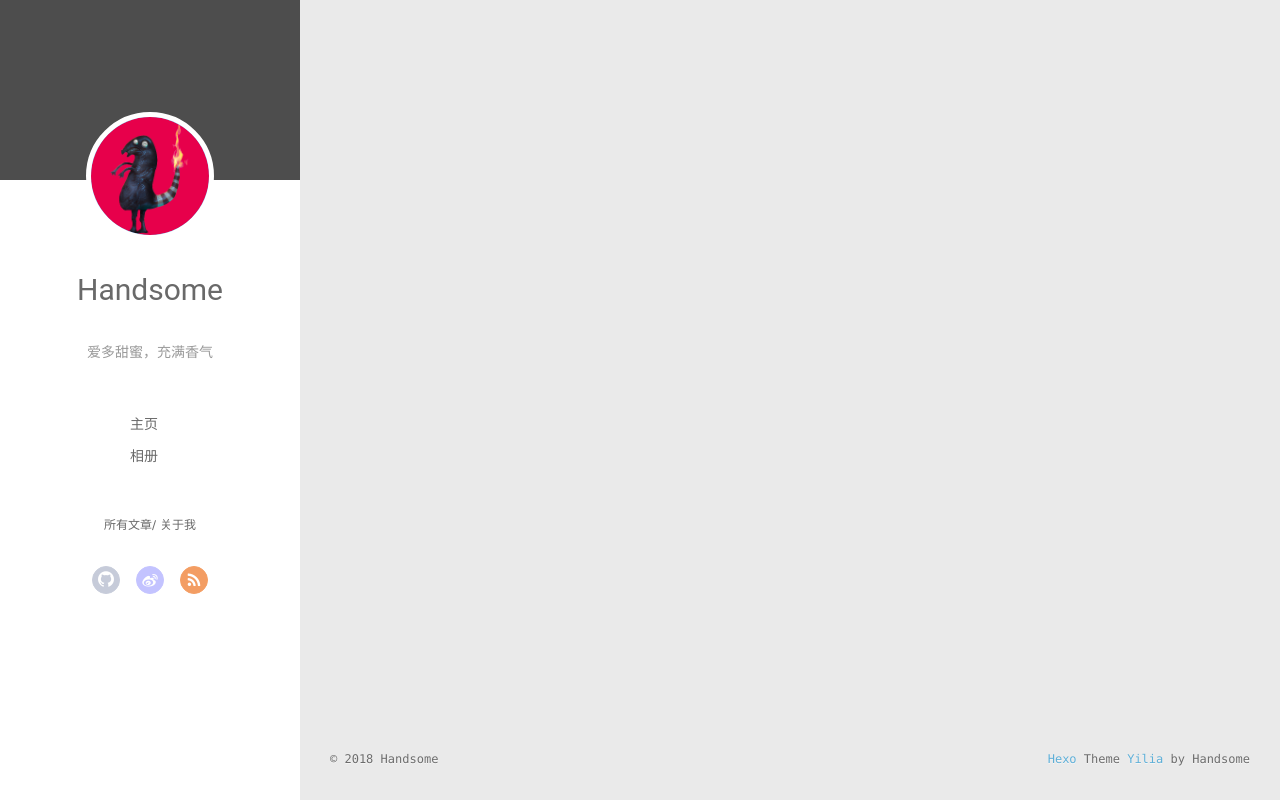
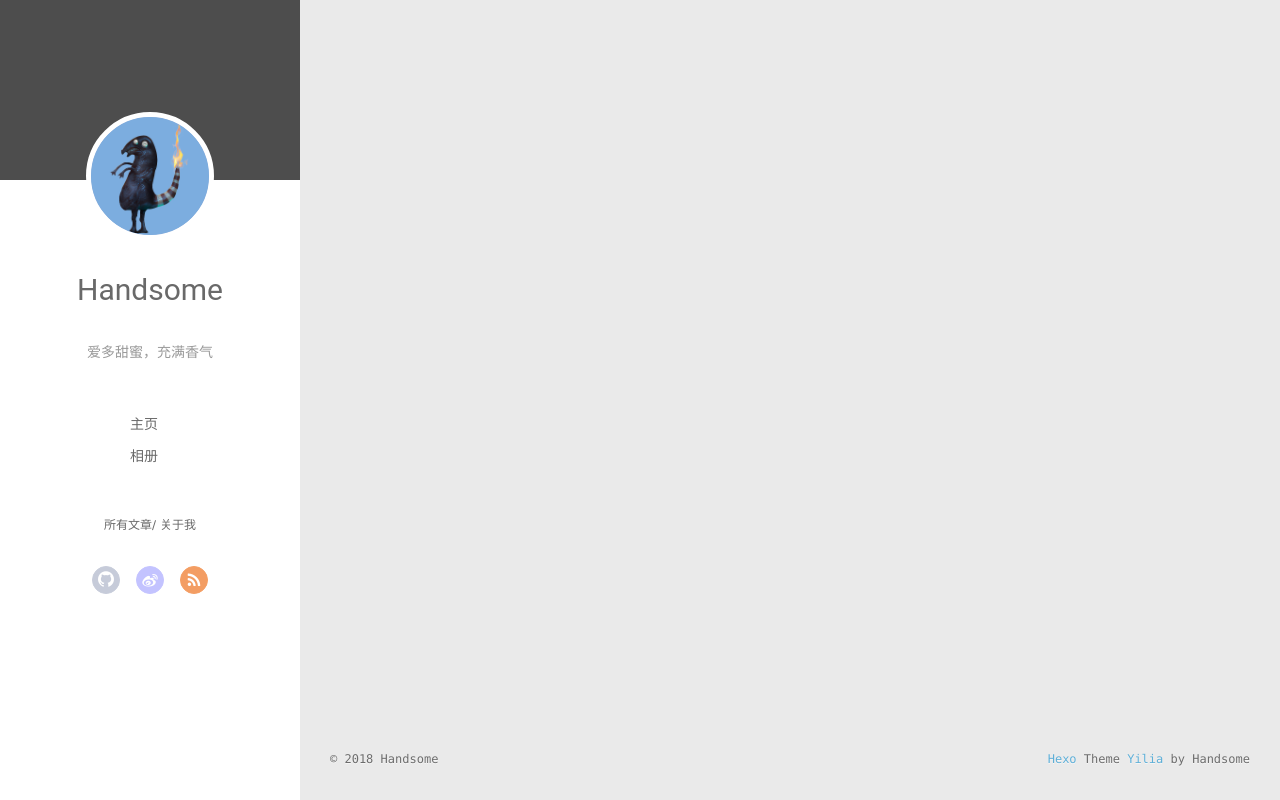
Before and after one commit to yetHandsome/blog, a PHP site: page /application/views/index/index.phtml in a window 1280 px wide. Run offline with PHP 8.4, Linux system fonts and the light colour scheme; the template is opened without the code that fills it, so the values that code supplies are empty; some libraries are stand-ins or nearby versions.

Commit message:
更改logo

```diff
--- a/yafhome/application/views/index/index.phtml
+++ b/yafhome/application/views/index/index.phtml
@@ -61,7 +61,7 @@
 <div class="intrude-less">
 	<header id="header" class="inner">
 		<a href="/" class="profilepic">
-			<img src="/resources/exos/litten.png" class="js-avatar">
+			<img src="/resources/exos/1231.png" class="js-avatar">
 		</a>
 		<hgroup>
 		  <h1 class="header-author"><a href="/">Handsome</a></h1>
@@ -117,7 +117,7 @@
 	<div class="intrude-less">
 		<header id="header" class="inner">
 			<div class="profilepic">
-				<img src="/resources/exos/litten.png" class="js-avatar">
+				<img src="/resources/exos/1231.png" class="js-avatar">
 			</div>
 			<hgroup>
 			  <h1 class="header-author js-header-author">Handsome</h1>
```
Also changed, not shown: 1 other file.
